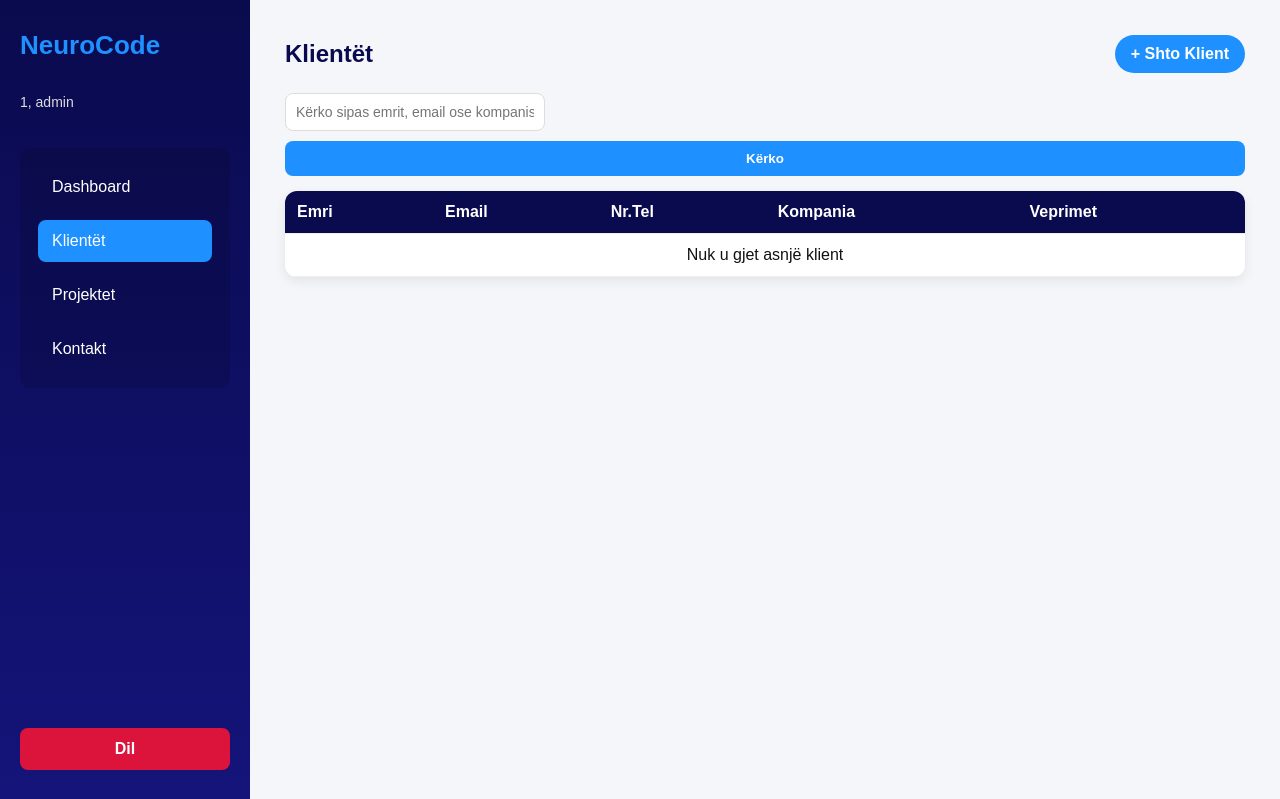
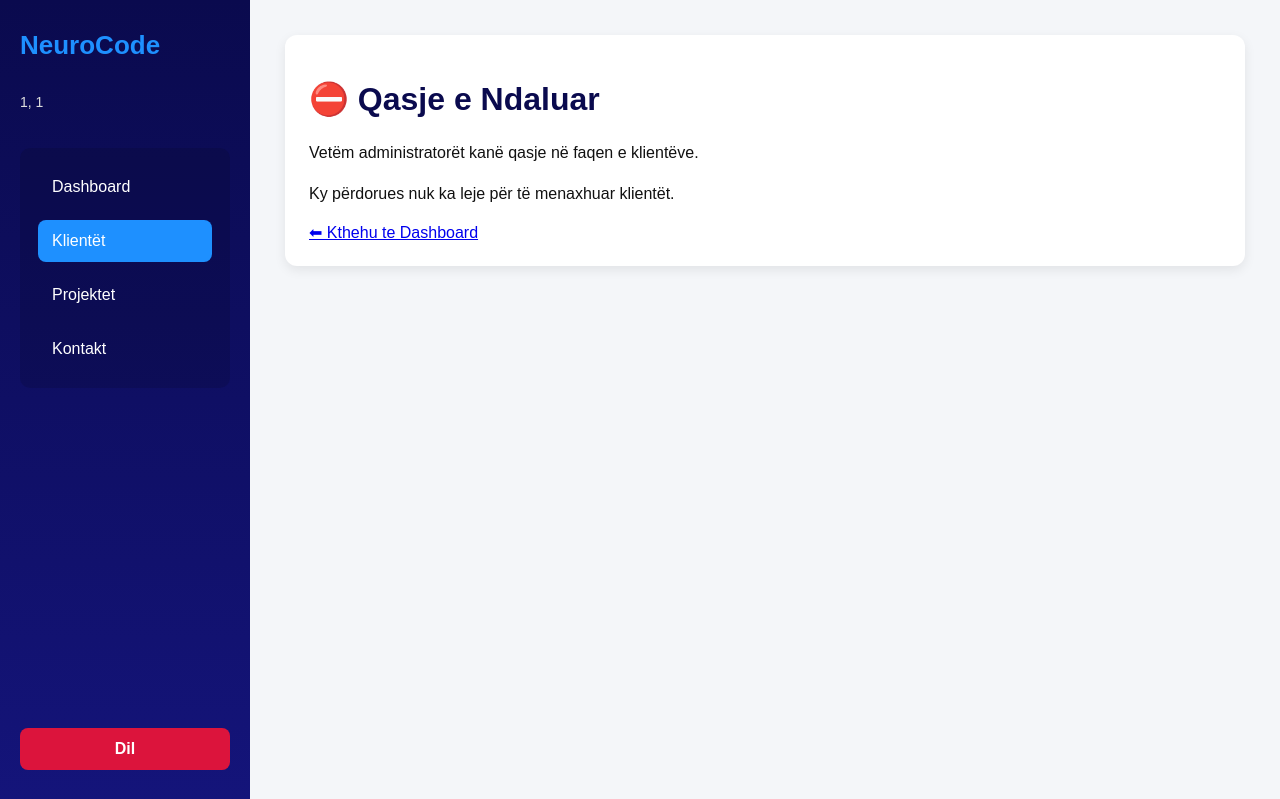
Before and after one commit to djellzaj/neurocode-uni, a PHP site: page /clients.php in a window 1280 px wide. Shown: the top 799 px of the page. Run offline with PHP 8.4, Linux system fonts and the light colour scheme; the visitor is signed in with stand-in values (Sample User, id 1); data that the repository does not hold is empty.

Commit message:
Perditesismi i aksesit

```diff
--- a/pages/clients.php
+++ b/pages/clients.php
@@ -3,7 +3,37 @@ require_once "../config/db.php";
 require_once "../includes/auth.php";
 
 if ($_SESSION["user_role"] != "admin") {
-    die("Qasje e ndaluar");
+?>
+
+<?php
+    include("../includes/header.php");
+    include "../includes/sidebar.php";
+?>
+
+<div class="main-content">
+
+    <div class="content-box denied-box">
+        <h1>⛔ Qasje e Ndaluar</h1>
+
+        <p>
+            Vetëm administratorët kanë qasje në faqen e klientëve.
+        </p>
+
+        <p class="denied-text">
+            Ky përdorues nuk ka leje për të menaxhuar klientët.
+        </p>
+
+        <a href="dashboard.php" class="dashboard-btn">
+            ⬅ Kthehu te Dashboard
+        </a>
+    </div>
+
+</div>
+
+<?php include("../includes/footer.php"); ?>
+
+<?php
+exit;
 }
 
 // SEARCH / FILTER
```
